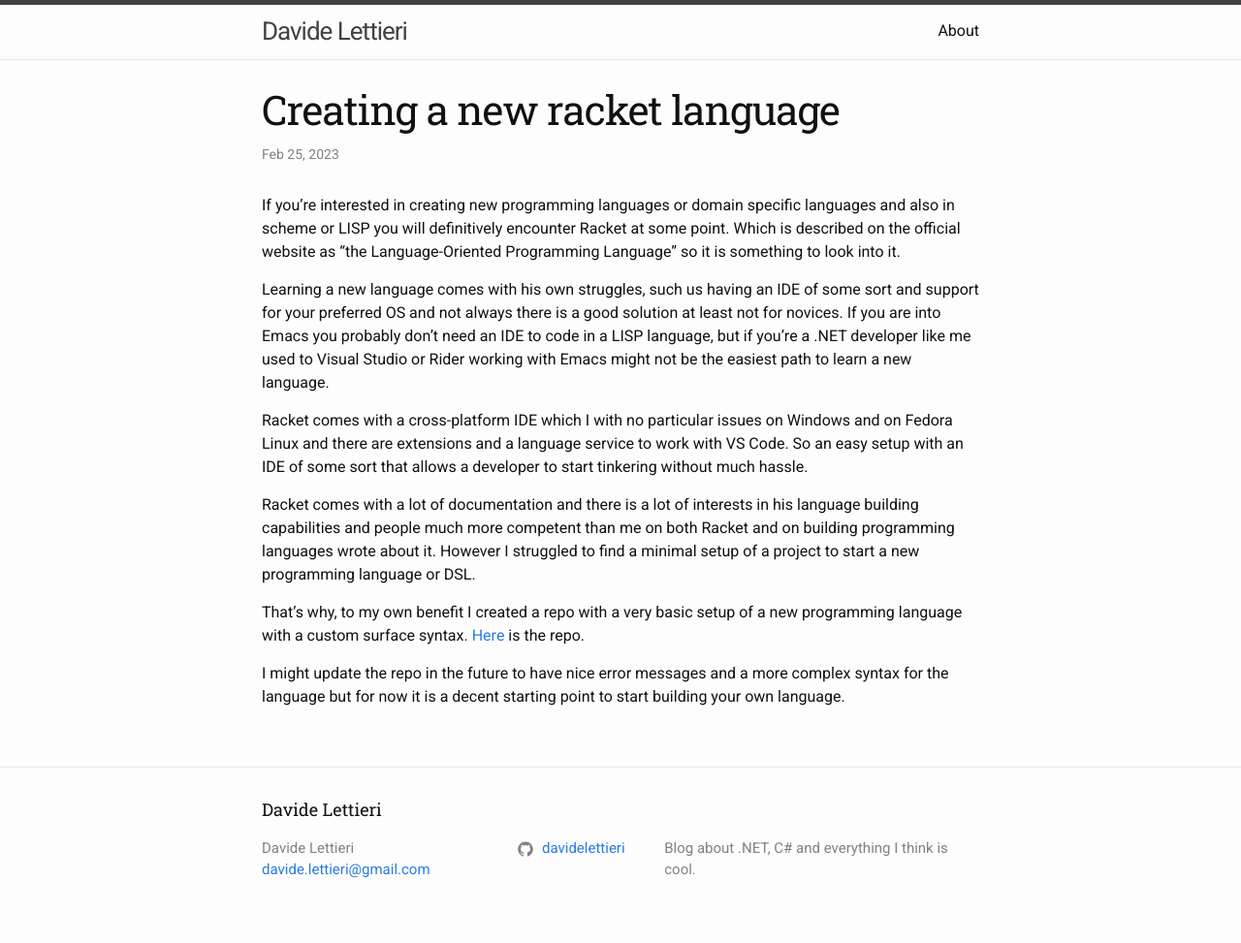
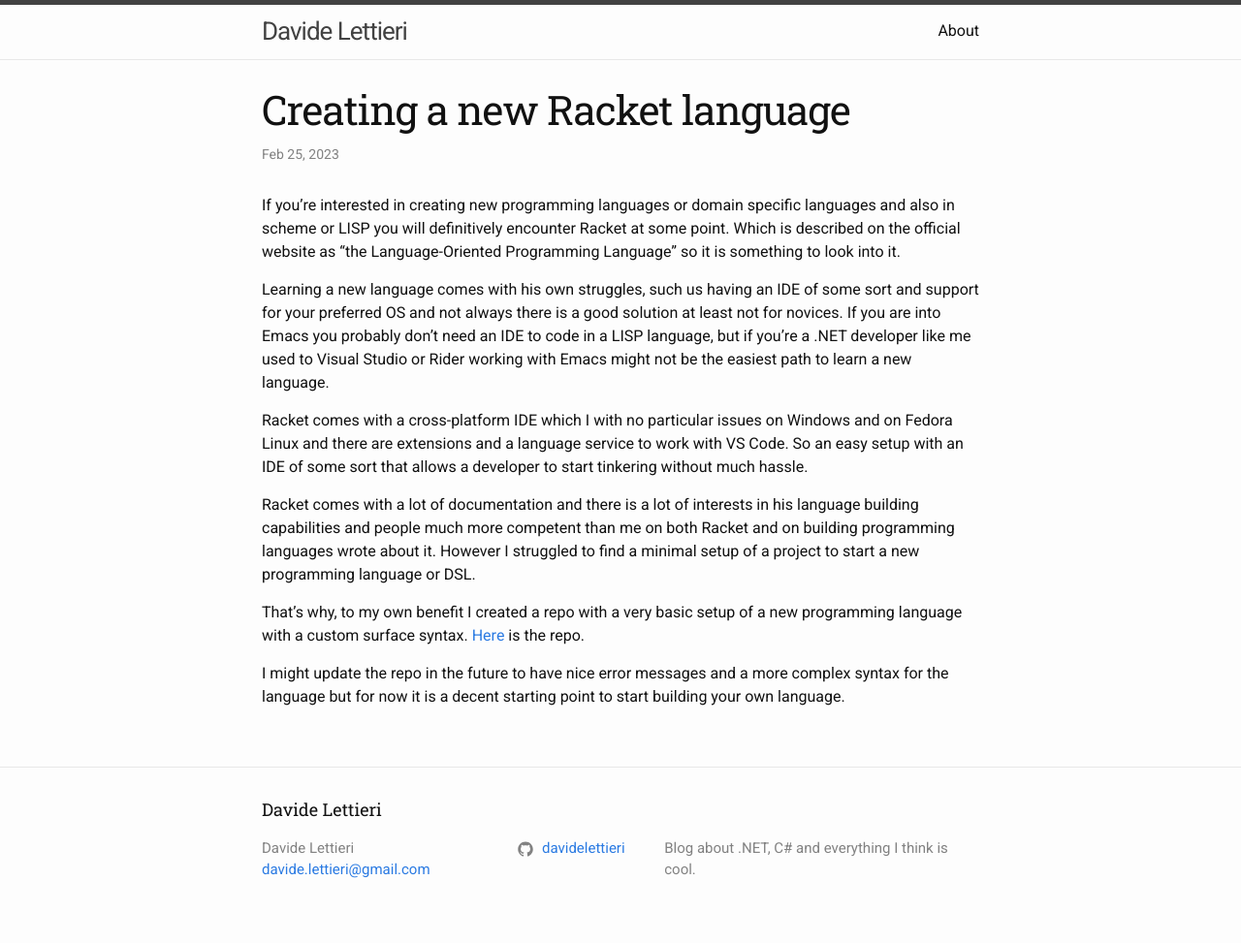
Before and after one commit to davidelettieri/davidelettieri.it, a Jekyll site: the page built from _posts/2023-02-25-Creating-a-new-racket-language.md, in a window 1280 px wide. Shown: the whole page at 97% size. Built offline with Jekyll 4.4.1, drawn with Linux system fonts in a browser that asks for light colours.

Commit message:
fix typo

```diff
--- a/_posts/2023-02-25-Creating-a-new-racket-language.md
+++ b/_posts/2023-02-25-Creating-a-new-racket-language.md
@@ -1,6 +1,6 @@
 ---
 layout: post
-title:  "Creating a new racket language"
+title:  "Creating a new Racket language"
 date:   2023-02-25 15:50:00 +0100
 categories: racket programming-languages parsers
 description: If you're interested in creating new programming languages or domain specific languages and also in scheme or LISP
```
